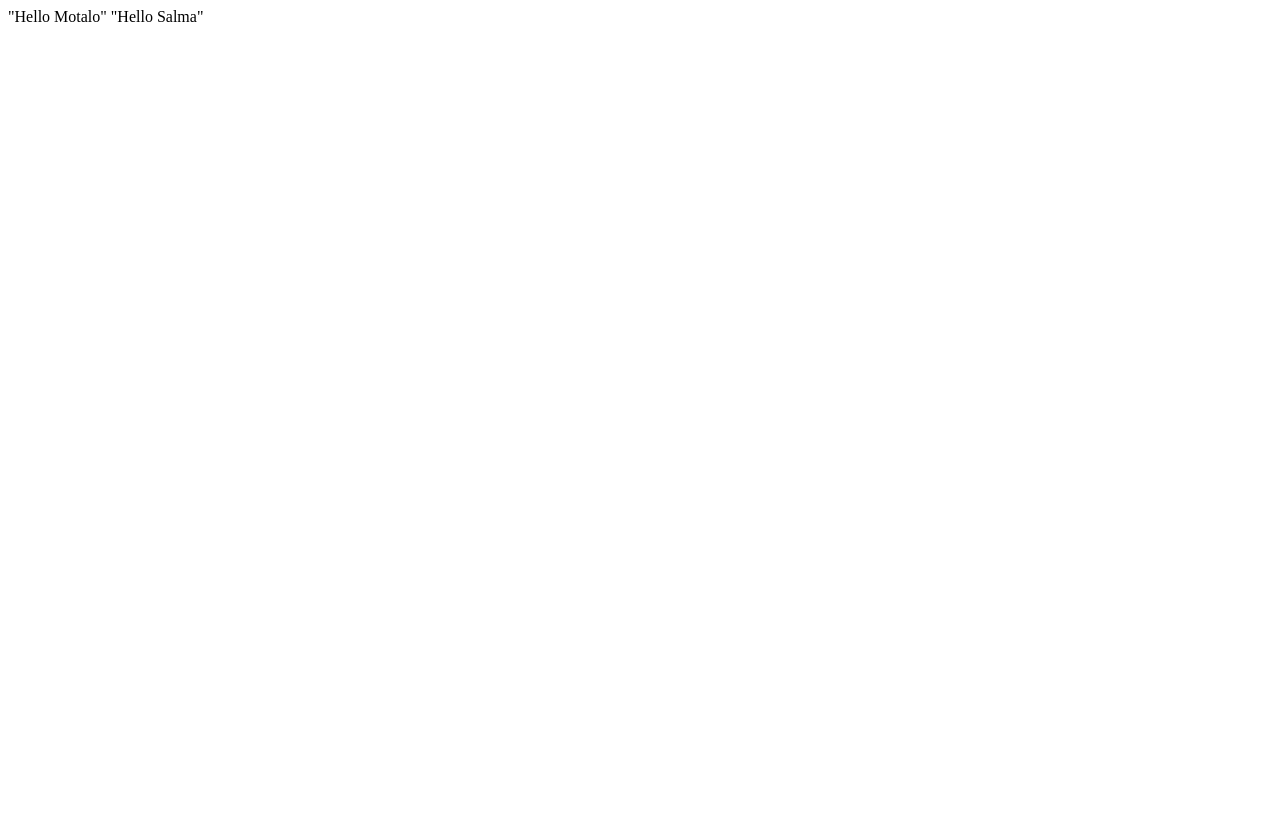
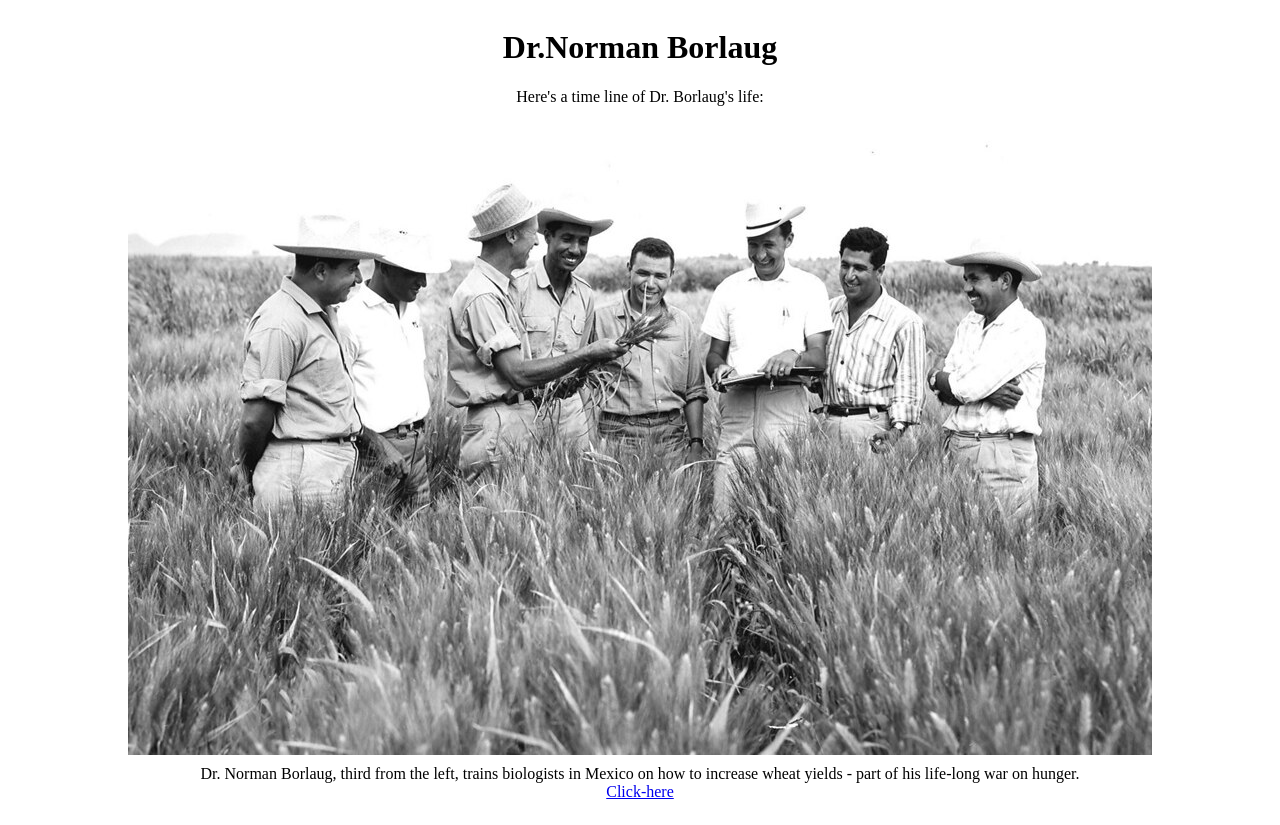
Before and after one commit to saluumaa/Motalo-Salma, a plain HTML site: page index.html in a window 1280 px wide. Before the commit the page ends 800 px from the top, so only its background shows below. Drawn offline with Linux system fonts and the light colour scheme.

Commit message:
tribute-page-project

```diff
--- a/css/style.css
+++ b/css/style.css
@@ -0,0 +1,37 @@
+
+    *{
+        padding: 0;
+        margin: o auto;
+        align-items:  center;
+      }
+      h1{
+        text-align: center;
+      }
+      #image{
+
+
+        background: white;
+        padding: 10px;
+        margin: 20;
+      }
+
+      img{
+        max-width: 100%;
+        display: block;
+        height: auto;
+        margin: 0 auto;
+
+
+      }
+      body{
+        align-content: center;
+        text-align: center;
+      }
+      #img-div{
+        align-items: center;
+        text-align: center;
+      }
+
+      #img-caption{
+        text-align: center;
+      }
--- a/index.html
+++ b/index.html
@@ -2,7 +2,7 @@
 <html lang="en">
   <head>
     <meta charset="UTF-8">
-    <title>Fork Me! FCC: Test Suite Template</title>
+    <title>Tribute Page</title>
     <link rel="stylesheet" href="css/style.css">
   </head>
 
@@ -21,10 +21,25 @@
     - The freeCodeCamp Team
 
     -->
-    <script  src="js/index.js"></script>
 
-    "Hello Motalo"
 
-    "Hello Salma"
-  </body>
-</html>
+
+
+        <main id="main">
+          <h1 id="title">Dr.Norman Borlaug</h1>
+          <p id="tribute-info">Here's a time line of Dr. Borlaug's life:</p>
+
+          <figure id="img-div">
+
+            <img id="image"  src="tribute-page-main-image.jpg"/>
+            <figcaption id="img-caption">Dr. Norman Borlaug, third from the left, trains biologists in Mexico on how to increase wheat yields - part of his life-long war on hunger.</figcaption>
+
+
+          <a target="_blank" id="tribute-link" href="#click"> Click-here</a>
+
+        </figure>
+        </main>
+
+
+      </body>
+    </html>
```
Also changed, not shown: tribute-page-main-image.jpg (added).
